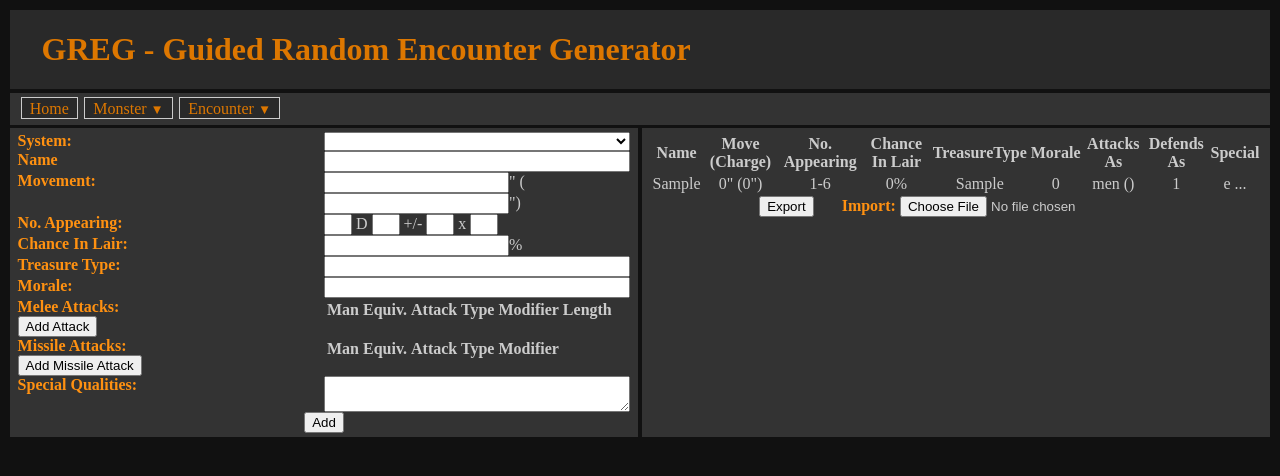
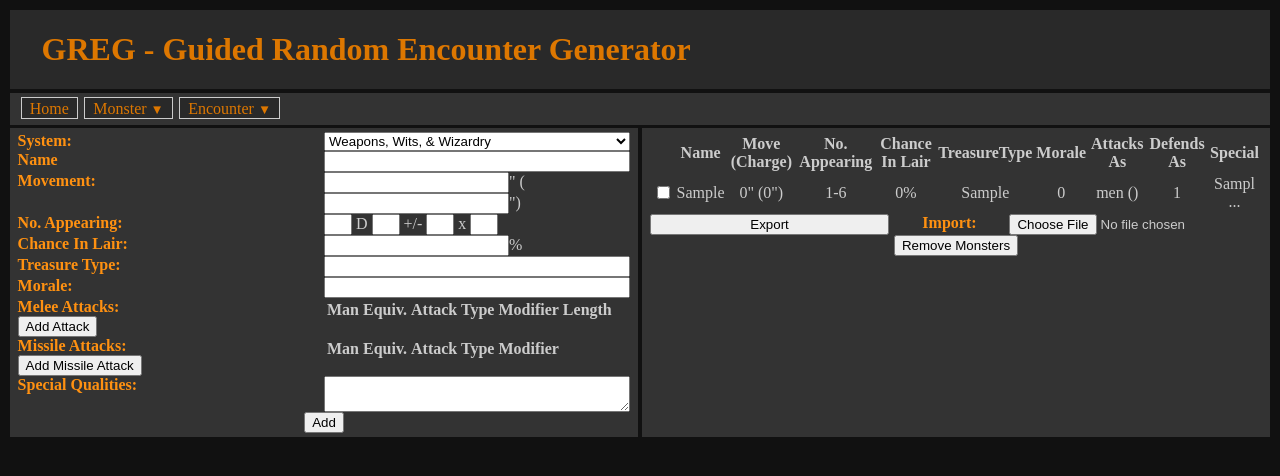
Before and after one commit to TaylorLearnsToCode/greg, an Angular app: page /monster/enter-monster in a window 1280 px wide. Both pictures are taken after typing "Sample", "Sample", "Sample" into the empty fields and a click on the button "Add". Shown: the top 476 px of the page. Built offline with nearby package versions, Linux system fonts and the light colour scheme.

Commit message:
feat (monsters)
* Prep for remove monsters
* Append monsters on import
* Automatic import
* Default system to WWW after submit
* UI tweaks

```diff
--- a/src/app/monster/enter-monster/components/monster-display/monster-display.component.html
+++ b/src/app/monster/enter-monster/components/monster-display/monster-display.component.html
@@ -1,5 +1,6 @@
 <table>
   <tr>
+    <th>&nbsp;</th>
     <th>Name</th>
     <th>Move (Charge)</th>
     <th>No. Appearing</th>
@@ -10,7 +11,8 @@
     <th>Defends As</th>
     <th>Special</th>
   </tr>
-  <tr *ngFor="let monster of monster$ | async">
+  <tr *ngFor="let monster of monster$ | async; index as i">
+    <td><input type="checkbox" [value]="i" /></td>
     <td>{{ monster.name }}</td>
     <td>{{ monster.movement }}" ({{ monster.charge }}")</td>
     <td>{{ monster.noAppearing | boundedRange }}</td>
@@ -27,16 +29,16 @@
     <td>
       {{ defendsAsDisplay(monster.defendsAs) }}
     </td>
-    <td>{{ monster.specialQualities.substring(5) }} ...</td>
+    <td>{{ monster.specialQualities.substring(0, 5) }} ...</td>
   </tr>
 </table>
 <section>
-  <button (click)="exportMonsters()">Export</button>
-  &nbsp;&nbsp;&nbsp;&nbsp;&nbsp;
-  <label>Import: </label>
-  <input #fileInput (change)="checkShouldImport()" type="file" />
-  <br />
-  <button *ngIf="shouldImport$ | async" (click)="importMonsters()">
-    Import Selected
-  </button>
+  <div class="import-export">
+    <button (click)="exportMonsters()">Export</button>
+
+    <label>Import: </label>
+    <input #fileInput (change)="importMonsters()" type="file" />
+  </div>
+
+  <button (click)="removeSelectedMonsters()">Remove Monsters</button>
 </section>
--- a/src/app/monster/enter-monster/components/monster-display/monster-display.component.scss
+++ b/src/app/monster/enter-monster/components/monster-display/monster-display.component.scss
@@ -8,4 +8,9 @@ td {
 
 section {
   text-align: center;
+
+  .import-export {
+    display: grid;
+    grid-template-columns: 2fr 1fr 1fr;
+  }
 }
--- a/src/app/monster/enter-monster/components/monster-display/monster-display.component.ts
+++ b/src/app/monster/enter-monster/components/monster-display/monster-display.component.ts
@@ -5,8 +5,7 @@ import {
   WeaponEquivalence,
   WwwMonster,
 } from '@shared/model/www-monster.model';
-import { doesExist } from '@shared/utilities/common-util/common.util';
-import { BehaviorSubject, Observable } from 'rxjs';
+import { Observable } from 'rxjs';
 
 /** Presenter element for showing a monster object. UNDER CONSTRUCTION. */
 @Component({
@@ -16,10 +15,6 @@ import { BehaviorSubject, Observable } from 'rxjs';
 })
 export class MonsterDisplayComponent implements OnInit {
   monster$: Observable<WwwMonster[]>;
-  shouldImport$: Observable<boolean>;
-  private shouldImportSource: BehaviorSubject<boolean> = new BehaviorSubject(
-    false
-  );
 
   @ViewChild('fileInput')
   importButton: ElementRef;
@@ -30,14 +25,6 @@ export class MonsterDisplayComponent implements OnInit {
   /** Initializer Method */
   ngOnInit(): void {
     this.monster$ = this.monsterController.monster$;
-    this.shouldImport$ = this.shouldImportSource.asObservable();
-  }
-
-  checkShouldImport(): void {
-    this.shouldImportSource.next(
-      doesExist(this.importButton) &&
-        this.importButton.nativeElement.value != ''
-    );
   }
 
   defendsAsDisplay(defense: ManEquivalence): string {
@@ -54,6 +41,11 @@ export class MonsterDisplayComponent implements OnInit {
     this.monsterController.importMonsters(
       this.importButton.nativeElement.files[0]
     );
+    this.importButton.nativeElement.value = '';
+  }
+
+  removeSelectedMonsters(): void {
+    alert('Coming next');
   }
 
   weaponDisplay(weapons: WeaponEquivalence[]): string {
--- a/src/app/monster/enter-monster/components/monster-form/monster-form.component.ts
+++ b/src/app/monster/enter-monster/components/monster-form/monster-form.component.ts
@@ -50,6 +50,7 @@ export class MonsterFormComponent implements OnInit {
   addMonsterToSource(): void {
     this.monsterController.addMonster(this.monsterForm.value);
     this.monsterForm.reset();
+    this.monsterForm.get('system').setValue('www');
   }
 
   private initializeMonsterForm(): void {
--- a/src/app/monster/enter-monster/services/monster-controller/monster-controller.service.ts
+++ b/src/app/monster/enter-monster/services/monster-controller/monster-controller.service.ts
@@ -33,7 +33,11 @@ export class MonsterControllerService {
     const fileReader: FileReader = new FileReader();
     fileReader.addEventListener('load', () => {
       const result: string = fileReader.result as string;
-      this.monsterSource.next(JSON.parse(result));
+      const newMonsters: WwwMonster[] = JSON.parse(result);
+      if (this.monsters.length) {
+        newMonsters.unshift(...this.monsters);
+      }
+      this.monsterSource.next(newMonsters);
     });
     fileReader.readAsText(file);
   }
```
